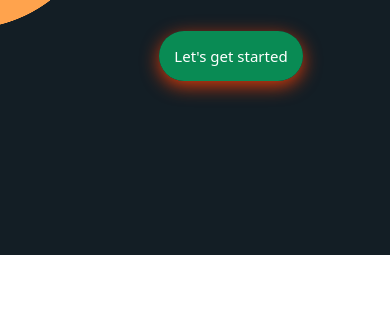
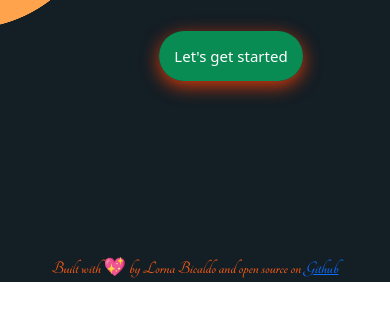
Before and after one commit to lornabicaldo/portfolio-lorna-bicaldo, a plain HTML site: page index.html in a window 390 px wide. Shown: the part 495-816 px from the top of the page. Drawn offline with nearby package versions, Linux system fonts and the light colour scheme.

Commit message:
Added the Git hub link of the project

```diff
--- a/index.html
+++ b/index.html
@@ -53,5 +53,7 @@
             <a href="/projects.html" class="primary-link" title="Projects of Lorna Bicaldo">Let's get started</a>
         </div>
     </div>
+    <p class="git-link text-center">Built with 💖 by Lorna Bicaldo and open source on <a
+            href="https://github.com/lornabicaldo/portfolio-lorna-bicaldo"> Github</a></p>
 </body>
 </html>
--- a/styles/portfolio.css
+++ b/styles/portfolio.css
@@ -47,6 +47,13 @@ h3 {
 
 .hero h3 {
   line-height: 5px;
+}
+
+.git-link {
+  color: var(--primary-color);
+  background-color: #131e25;
+  font-family: var(--project-primary-font);
+  font-size: 28px;
 }
 
 .about-page {
@@ -319,4 +326,8 @@ footer .avatar {
   footer p {
     font-size: 10px;
   }
+
+  .git-link {
+    font-size: 18px;
+  }
 }
```
